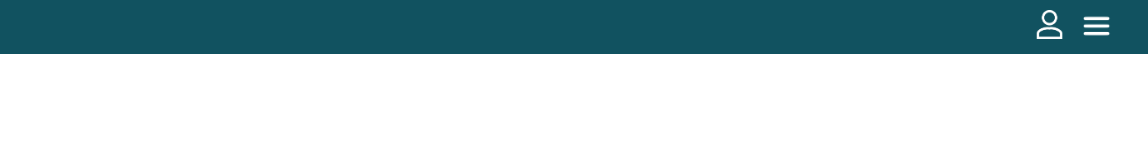
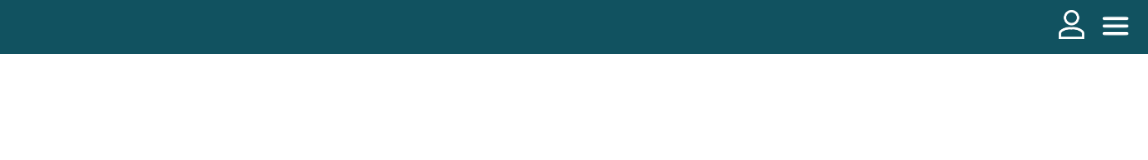
Before and after one commit to irojasc/genesis-web.github.io, a plain HTML site: page index.html in a window 1280 px wide. Shown: the full height of the page, 132-1280 px from the left. Drawn offline with Linux system fonts and the light colour scheme.

Commit message:
Se corrige la version 1.0 de header navigatiojn

```diff
--- a/css/style.css
+++ b/css/style.css
@@ -27,16 +27,15 @@
     width: 100%;
     min-width: 320px;
     background-color: var(--navigation);
-    display: grid;
-    grid-template-columns: 1fr 1fr;
-    gap: 35%;
-    padding: 10px 18px;
+    display: flex;
+    justify-content: space-between;
+    padding: 10px 8px 10px 18px;
 }
 
 .navigation-container nav {
-    width: 110px;
-    justify-self: flex-end;
-    align-self: center;
+    width: 95px;
+    /* justify-self: flex-end; */
+    /* align-self: center; */
 }
 
 .nav-icon{
@@ -46,7 +45,7 @@
     background-position: center;
     background-size: cover;
     background-repeat: no-repeat;
-    margin-left: 15px;
+    margin-left: 12px;
 }
 
 .user-icon{
```
